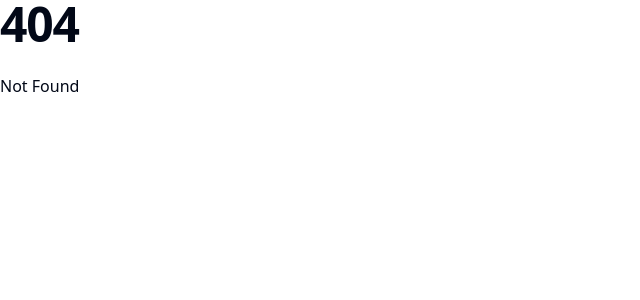
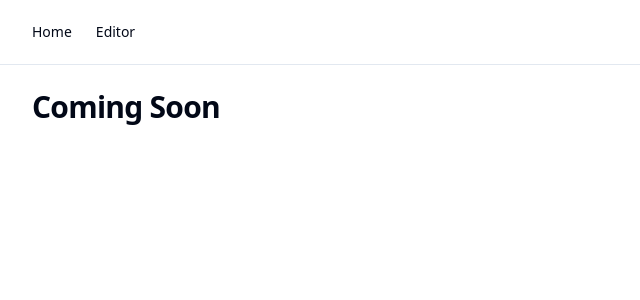
Before and after one commit to drothermel/frontend_practice, a SvelteKit app in the folder s5_app_stencil/: page /editor in a window 1280 px wide. Before the commit this address had no page. Shown: the top 300 px of the page, without its empty margins (0-640 px from the left). Built offline with nearby package versions, Linux system fonts and the light colour scheme.

Commit message:
add basic nav bar, formatting and dummy routes

```diff
--- a/s5_app_stencil/src/routes/+layout.svelte
+++ b/s5_app_stencil/src/routes/+layout.svelte
@@ -4,5 +4,26 @@
 </script>
 
 <div class="bg-background relative flex min-h-screen flex-col">
-  {@render children()}
+  <div class="flex flex-col">
+    <!--Nav Bar-->
+    <div class="border-b">
+      <div class="flex h-16 px-8 items-center space-x-4 lg:space-x-6">
+        <a
+          href="/"
+          class="hover:text-primary text-sm font-medium transition-colors"
+          >Home</a
+        >
+        <a
+          href="/editor"
+          class="hover:text-primary text-sm font-medium transition-colors"
+          >Editor</a
+        >
+      </div>
+    </div>
+
+    <!--Main Body-->
+    <div class="flex-1 space-y-4 p-8 pt-6">
+      {@render children()}
+    </div>
+  </div>
 </div>
--- a/s5_app_stencil/src/routes/+page.svelte
+++ b/s5_app_stencil/src/routes/+page.svelte
@@ -1,2 +1,4 @@
-<h1>Welcome to SvelteKit</h1>
-<p>Visit <a href="https://svelte.dev/docs/kit">svelte.dev/docs/kit</a> to read the documentation</p>
+<div class="flex-col md:flex">
+  <h1 class="text-3xl font-bold tracking-tight">Page Title</h1>
+  <p>What an exciting app stencil!</p>
+</div>
--- /dev/null
+++ b/s5_app_stencil/src/routes/editor/+page.svelte
@@ -0,0 +1 @@
+<h1 class="text-3xl font-bold tracking-tight">Coming Soon</h1>
```
